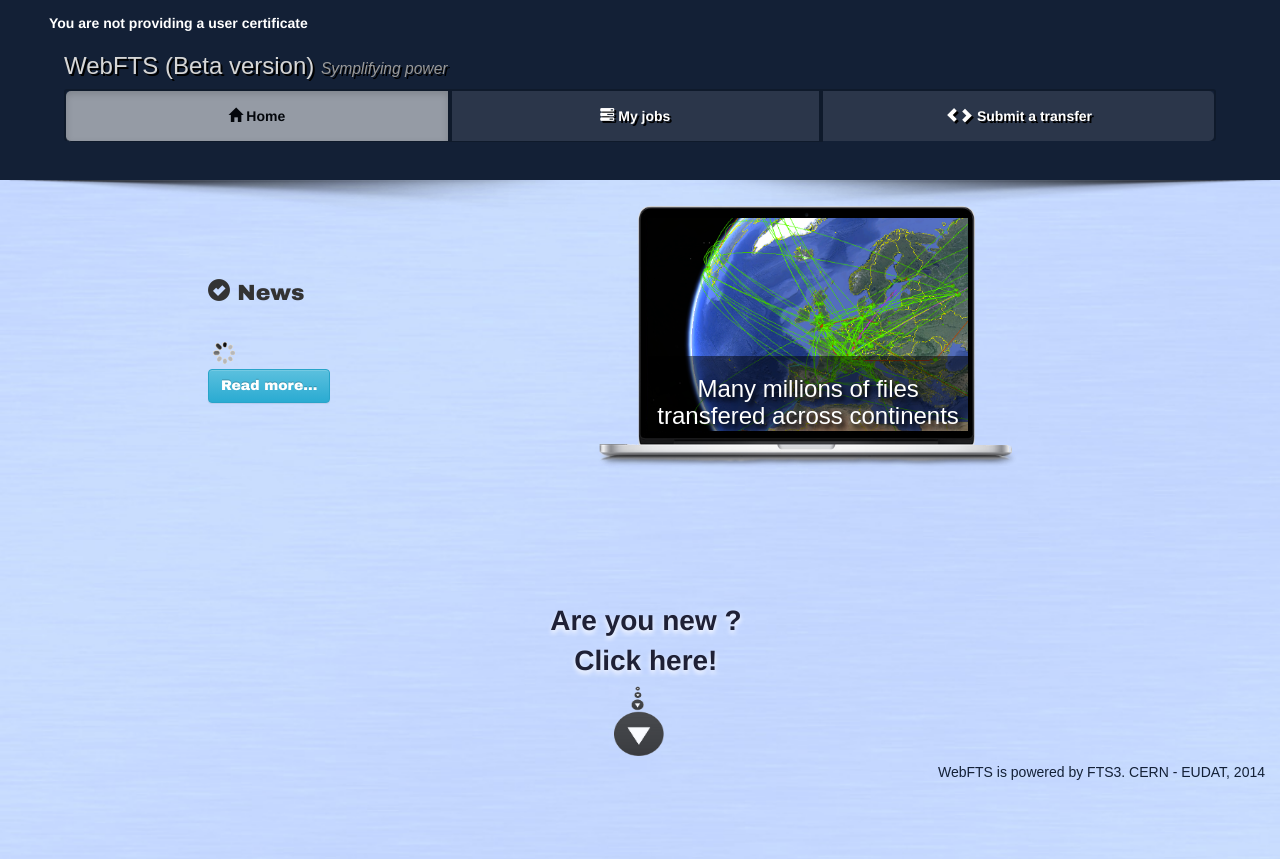
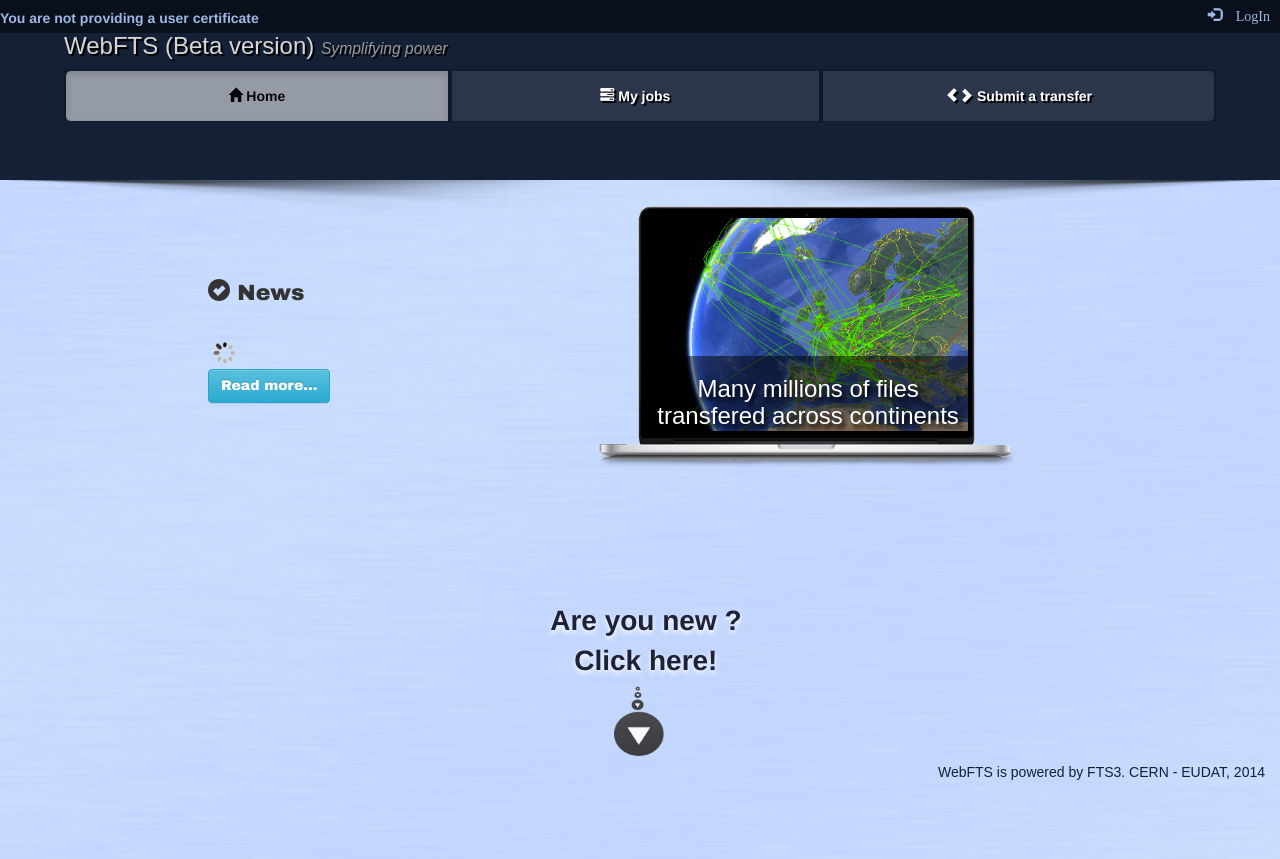
Before and after one commit to cern-fts/webfts, a PHP site: page / in a window 1280 px wide. Shown: the top 859 px of the page. Run offline with PHP 8.4, Linux system fonts and the light colour scheme; some libraries are stand-ins or nearby versions.

Commit message:
Head bar integration

```diff
--- a/css/nav-bar-custom/nav-bar-custom.css
+++ b/css/nav-bar-custom/nav-bar-custom.css
@@ -19,7 +19,8 @@
 
 
 .navbar-left {
-  color: #fff;
+  /*color: #fff;*/
+  color: #9FB8E3;
 }
 
 
@@ -37,6 +38,32 @@
   z-index: 200;
 }
 
+.loginBar{
+    position:fixed;
+    top:0;
+    left:0;
+    width:100%;
+    height: 30px;
+    background-color: #09101C;
+    border-color: #fff
+    margin-left: auto;
+    margin-right: auto;
+    padding-bottom:33px;
+    z-index: 9999999;
+    font: #ffffff;
+}
+
+.button_log{
+    margin-right: 10px;
+    margin-top: 5px;
+    color: #9FB8E3 !important;
+
+}
+a.button_log:hover{
+  color: #fff !important;
+  font-weight: bold;
+  cursor: pointer;
+}
 
 .container-top-inner {
   background-color: #132036;
--- a/index.php
+++ b/index.php
@@ -151,15 +151,29 @@
 					</br>
 					For your convinience, during the tour you could either use the <strong>next/back</strong> buttons or your arrow buttons on your keyboard!"
 		data-position='bottom-middle-aligned'>
-		<div class="container-top-inner" >
-			<div class="row">
+
+		<div class= "loginBar">
+			<div class="row-fluid">
+				<div class='pull-left'>
+					<ul class="nav">
+						<script>
+							$(function(){
+								$("#userAuth").load("userAuth.php");
+							});
+						</script>
+						<div id="userAuth"></div>
+					</ul>
+				</div>
 				<script>
 					$(function(){
-					   $("#userAuth").load("userAuth.php");
+						$("#ssoAuth").load("ssoAuth.php");
 					});
 				</script>
-				<div id="userAuth"></div>
+				<div id="ssoAuth"></div>
 			</div>
+		</div>
+
+		<div class="container-top-inner" >
 
 			<div class="masthead">
 				<h3 class="text-muted">WebFTS (Beta version)  <small><em>Symplifying power</em></small></h3>
--- a/paraFiles/css/base.css
+++ b/paraFiles/css/base.css
@@ -76,7 +76,9 @@
 }
 
 .navbar-left {
-  color: #fff;
+  /*color: #fff;*/
+  color: #9FB8E3;
+  margin-top: 8px;
 }
 
 
--- a/paraFiles/css/diffBrsStyles/submitBaseStyles.css
+++ b/paraFiles/css/diffBrsStyles/submitBaseStyles.css
@@ -70,6 +70,8 @@
 	width: 100%;
 	z-index: 200;
 }
+
+
 
 .container-top-inner {
   padding: 1% 5% 0%;
--- a/ssoAuth.php
+++ b/ssoAuth.php
@@ -1,3 +1,8 @@
+<script>
+	if ($('#ssoalert').text() !== "") {
+		alert($( "#ssoalert" ).text());
+	}
+</script>
 <?php
 	if(isset($_SERVER['Shib-Assertion-01']) && $_SERVER['Shib-Assertion-Count'] == '01') { // Shibboleth way
 		$ch = curl_init($_SERVER['Shib-Assertion-01']);
@@ -7,13 +12,13 @@
 		curl_setopt($ch, CURLOPT_NOPROGRESS, TRUE);
 		$assert = curl_exec($ch);
 		if(!$assert) {
-			echo "<div id='sslalert'><span><strong>Failed to fetch an assertion from Shibboleth: " . curl_error($ch) . "</strong></span></div>";
+			echo "<div id='ssoalert' style='display:none;'><span><strong>Failed to fetch an assertion from Shibboleth: " . curl_error($ch) . "</strong></span></div>";
 		}
 		curl_close($ch);
 	} elseif(isset($_SERVER['MELLON_SAML_RESPONSE'])) { // Mellon way
 		$assert = base64_decode($_SERVER['MELLON_SAML_RESPONSE']);
 		if(!$assert) {
-			echo "<div id='sslalert'><span><strong>Failed to fetch an assertion from Mellon</strong></span></div>";
+			echo "<div id='ssoalert' style='display:none;'><span><strong>Failed to fetch an assertion from Mellon</strong></span></div>";
 		}
 	} else $assert = false;
 
@@ -22,11 +27,12 @@
 		$sxml->registerXPathNamespace('saml2', 'urn:oasis:names:tc:SAML:2.0:assertion');
 		$name = $sxml->xpath('//saml2:Assertion/saml2:AttributeStatement/saml2:Attribute[@Name="http://schemas.xmlsoap.org/claims/DisplayName"]/saml2:AttributeValue/text()');
 		if($name[0]) {
-			echo "<div id ='auth'><span>You are authenticated as <strong>$name[0]</strong></span></div>";
+			echo "<a class=\"button_log pull-right\" href=\"https://login-dev.cern.ch/adfs/ls/?wa=wsignout1.0\"><span class=\"glyphicon glyphicon-log-out\" aria-hidden=\"true\"> LogOut </span></a>";
+			echo "<span class=\"button_log pull-right\">You are authenticated as <strong>$name[0]</strong></span>";
 		} else {
-			echo "<div id='sslalert'><span><strong>SSO response is not SAML2</strong></span></div>";
+			echo "<div id='ssoalert' style='display: none;'><span><strong>SSO response is not SAML2</strong></span></div>";
 		}
 	} else {
-		echo "<div id ='auth'><span>You are not logged in SSO. <strong><a href=/sso/>Log In.</a></strong></span></div>";
+		echo "<a class=\"button_log pull-right\" href=\"/sso\"><span class=\"glyphicon glyphicon-log-in\" aria-hidden=\"true\"> LogIn</span></a>";
 	}
 ?>
```
